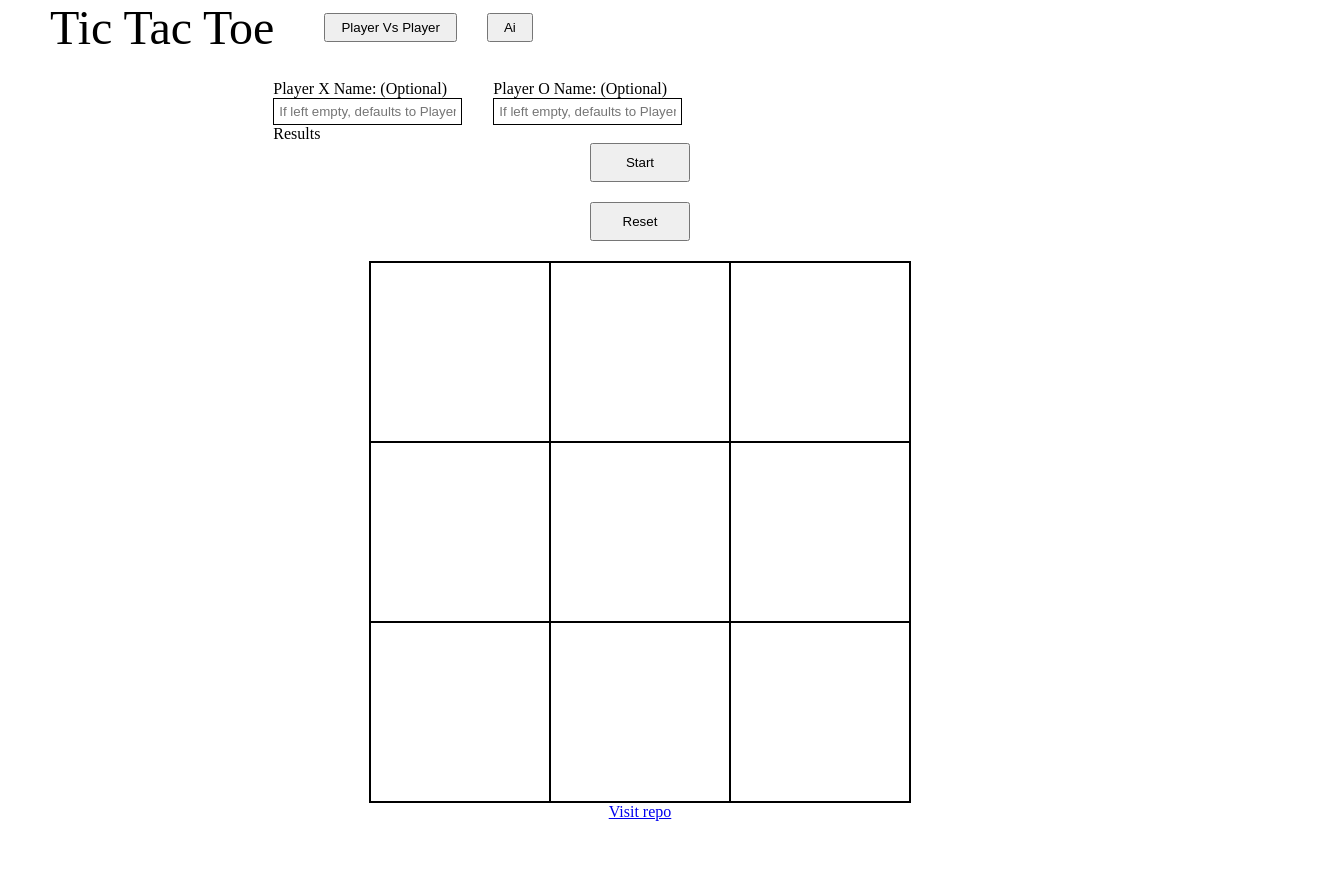
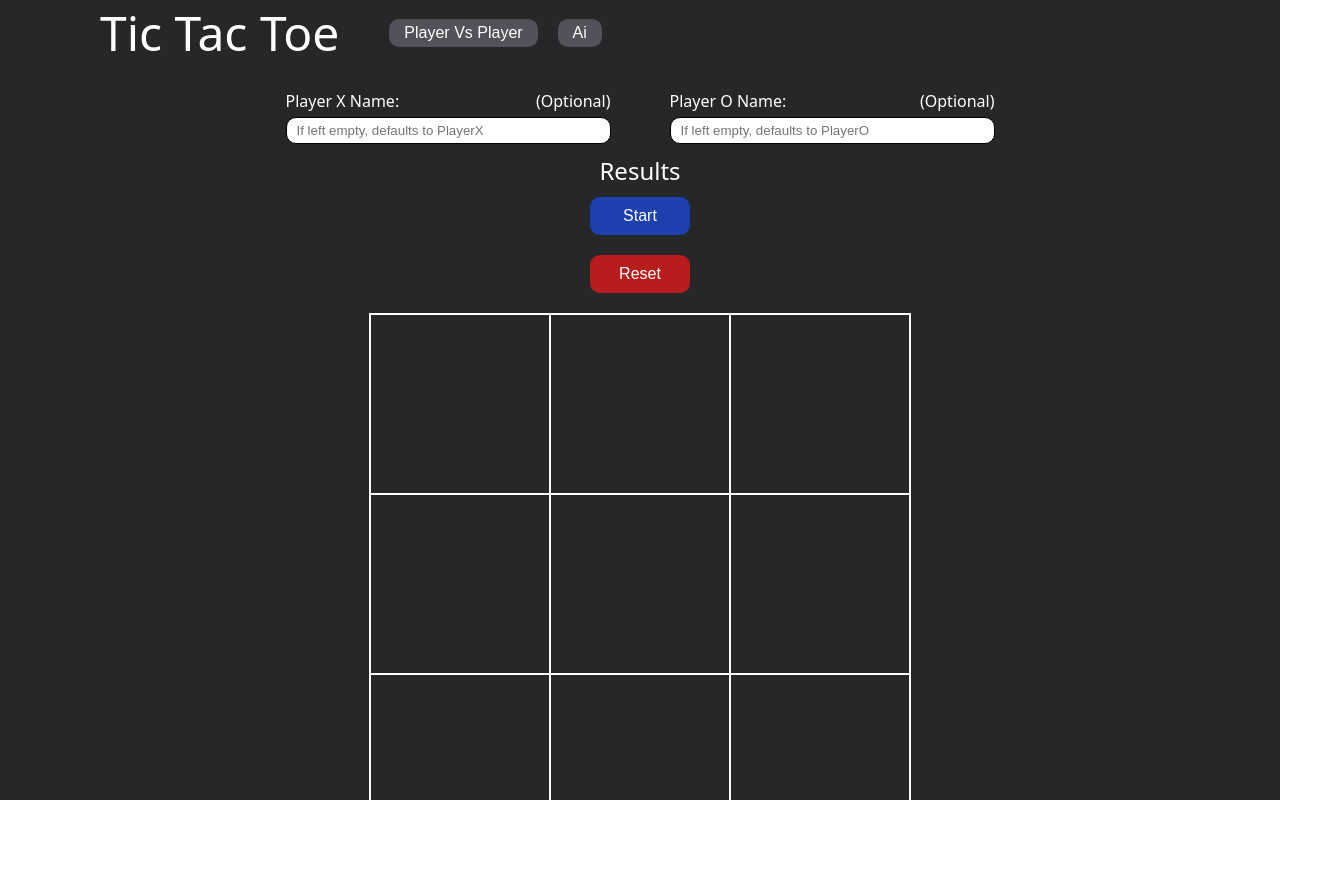
Before and after one commit to High23/tic-tac-toe, a plain HTML site: page index.html in a window 1280 px wide. Shown: the whole page, 1330 px wide, since content can reach past the window. Before the commit the page ends 821 px from the top, so only its background shows below. Drawn offline with Linux system fonts and the light colour scheme.

Commit message:
Styled buttons, form inputs and background

```diff
--- a/style.css
+++ b/style.css
@@ -2,30 +2,37 @@ body, html,
 .container {
     height: 100%;
     margin: 0;
+    font-family: system-ui, "Segoe UI", Roboto, Helvetica, Arial, sans-serif, "Apple Color Emoji", "Segoe UI Emoji", "Segoe UI Symbol";
+}
+
+* {
+    color: white;
 }
 
 .container {
     display: grid;
     justify-items: center;
     grid-template-rows: auto 1fr auto;
+    background-color: #27272a;
 }
 
 .gameboard-container {
     display: grid;
-    align-items: center;
+    align-items: start;
     grid-template-rows: auto 1fr;
     width: 100%;
     justify-items: center;
+    row-gap: 10px;
 }
 
 .gameboard {
     display: grid;
     grid-template: repeat(3, 180px) / repeat(3, 180px);
-    border: 1px solid black;
+    border: 1px solid white;
 }
 
 .gameboard > div {
-    border: 1px solid black;
+    border: 1px solid white;
     font-size: 8rem;
     display: grid;
 }
@@ -46,39 +53,43 @@ body, html,
 
 input {
     appearance: none;
-    padding: 5px;
+    padding: 5px 10px;
     border: 1px solid black;
+    border-radius: 10px;
+    color: black;
 }
 
 .header {
-    display: flex;
+    display: grid;
+    grid-auto-flow: column;
+    grid-template-columns: auto auto 1fr;
     width: 100%;
     gap: 50px;
     font-size: 3rem;
-    padding-left: 100px;
 }
 
-.hidden {
-    display: none;
+.header > span {
+    padding-left: 100px;
 }
 
 .versus {
     display: flex;
     align-items: center;
-    gap: 30px;
+    gap: 20px;
 }
 
 .versus > button {
     padding: 5px 15px;
 }
 
-.playerForm {
+.playerNameInput {
     display: grid;
     grid-template-rows: auto;
     width: 325px;
+    gap: 5px;
 }
 
-.playerForm > label {
+.playerNameInput > label {
     display: flex;
     justify-content: space-between;
 }
@@ -93,3 +104,60 @@ input {
     padding: 10px 5px;
     width: 100px;
 }
+
+.form-and-winner {
+    display: grid;
+    width: 100%;
+    justify-items: center;
+    gap: 10px;
+}
+
+.hidden {
+    display: none;
+}
+
+button {
+    font-size: 1rem;
+    background-color: #52525b;
+    border: none;
+    border-radius: 10px;
+}
+
+button:active {
+    background-color: #737373;
+}
+
+.reset {
+    background-color: #b91c1c;
+}
+
+.reset:active {
+    background-color: #ef4444;
+}
+
+.start {
+    background-color: #1e40af;
+}
+
+.start:active {
+    background-color: #2563eb;
+}
+
+.result {
+    font-size: 1.5rem;
+}
+
+.clicked {
+    background-color: #4f46e5;
+}
+
+.github-icon {
+    width: 40px
+}
+
+a {
+    display: flex;
+    align-items: center;
+    padding-right: 100px;
+    justify-self: end;
+}
```
